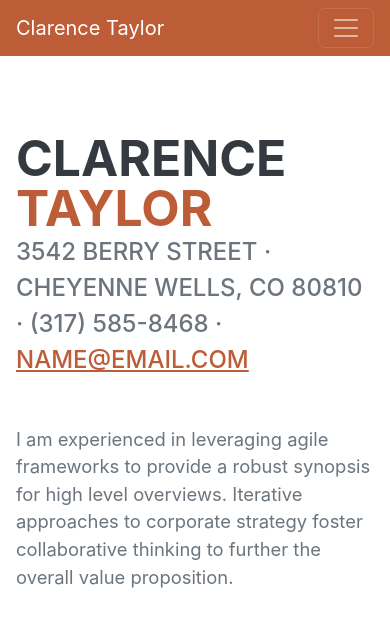
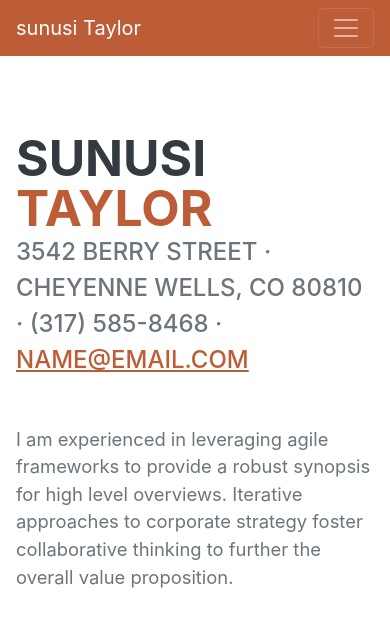
Before and after one commit to MSunusi/sgobir, a plain HTML site: page index.html in a window 390 px wide. Shown: the top 633 px of the page. Drawn offline with nearby package versions, Linux system fonts and the light colour scheme; a web font is replaced by a local one.

Commit message:
first change

```diff
--- a/index.html
+++ b/index.html
@@ -19,7 +19,7 @@
         <!-- Navigation-->
         <nav class="navbar navbar-expand-lg navbar-dark bg-primary fixed-top" id="sideNav">
             <a class="navbar-brand js-scroll-trigger" href="#page-top">
-                <span class="d-block d-lg-none">Clarence Taylor</span>
+                <span class="d-block d-lg-none">sunusi Taylor</span>
                 <span class="d-none d-lg-block"><img class="img-fluid img-profile rounded-circle mx-auto mb-2" src="assets/img/profile.jpg" alt="..." /></span>
             </a>
             <button class="navbar-toggler" type="button" data-bs-toggle="collapse" data-bs-target="#navbarResponsive" aria-controls="navbarResponsive" aria-expanded="false" aria-label="Toggle navigation"><span class="navbar-toggler-icon"></span></button>
@@ -40,7 +40,7 @@
             <section class="resume-section" id="about">
                 <div class="resume-section-content">
                     <h1 class="mb-0">
-                        Clarence
+                        sunusi
                         <span class="text-primary">Taylor</span>
                     </h1>
                     <div class="subheading mb-5">
```
